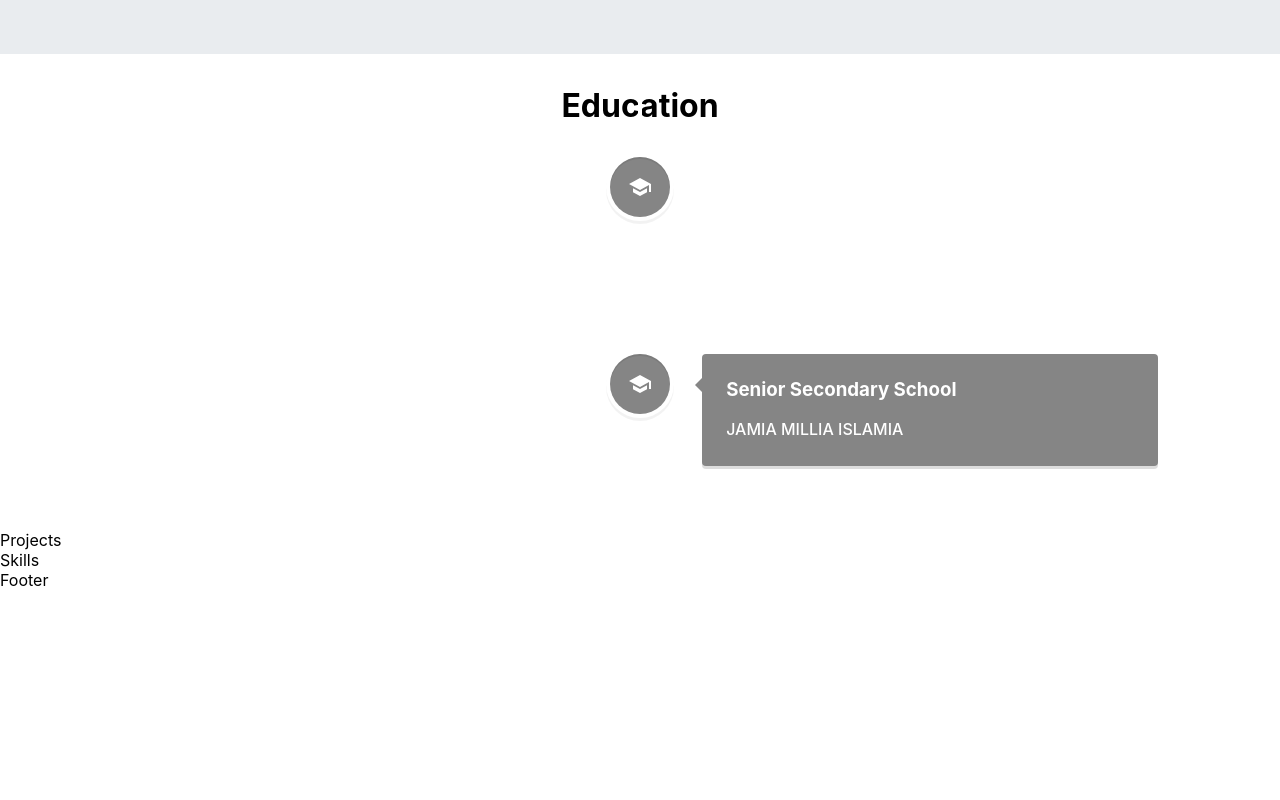
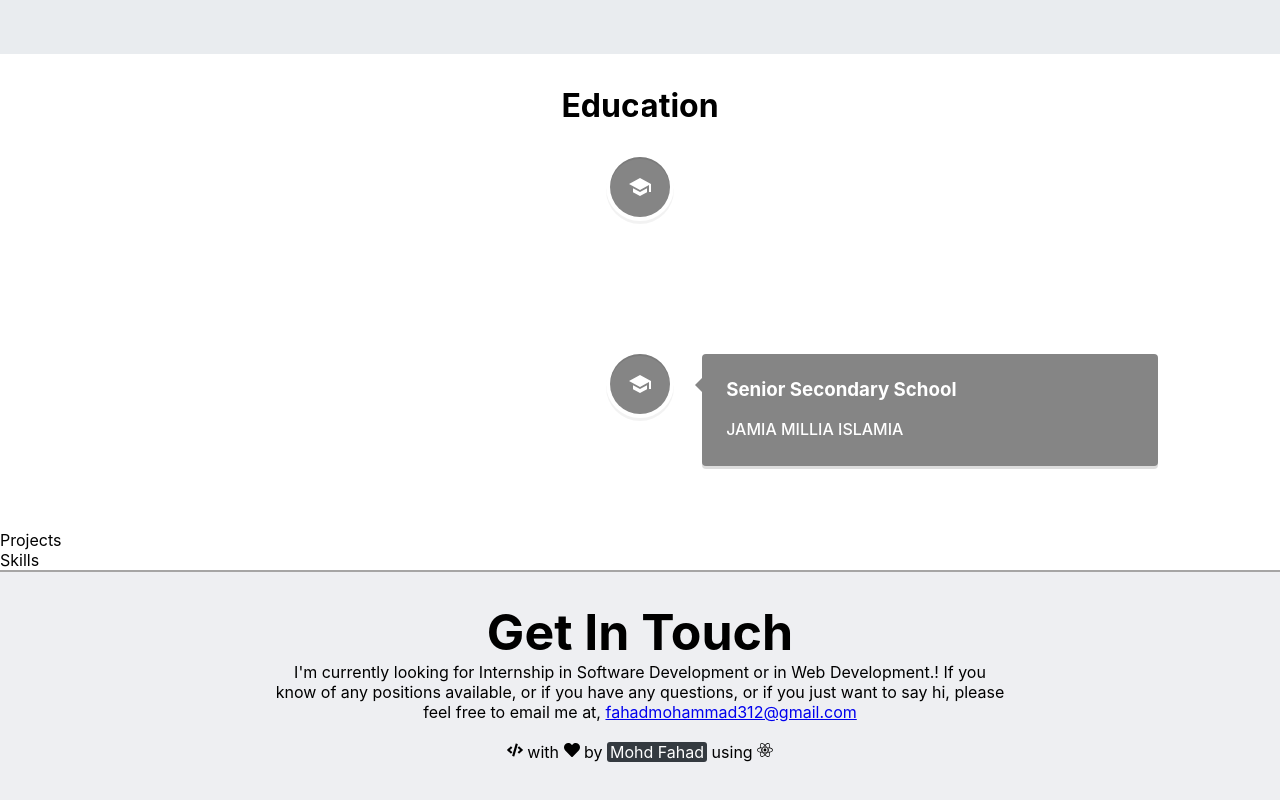
Before and after one commit to MohdFahad1/personal-portfolio, a React (Create React App) app: page / in a window 1280 px wide. Shown: the part 1306-2106 px from the top of the page. Before the commit the page ends 1896 px from the top, so only its background shows below. Built offline with nearby package versions, Linux system fonts and the light colour scheme.

Commit message:
Footer Completed

```diff
--- a/src/components/Footer/Footer.css
+++ b/src/components/Footer/Footer.css
@@ -0,0 +1,27 @@
+.footer {
+    border-top: 2px solid rgb(166, 165, 165);
+    width: 100%;
+    background-color: rgba(234, 236, 239, 0.81);
+    color: #000;
+    padding: 30px;
+    text-align: center;
+  }
+
+  .footer h1 {
+    font-size: 50px;
+  }
+
+  .footer .info {
+    padding: 0 20% 20px 20%;
+  }
+
+  .footer span {
+    color: #fff;
+    background-color: #343a40;
+    padding: 0 3px 0 3px;
+    border-radius: 3px;
+  }
+
+  .footer .thanks {
+    padding-bottom: 20px;
+  }
--- a/src/components/Footer/Footer.js
+++ b/src/components/Footer/Footer.js
@@ -1,9 +1,23 @@
-import React from 'react'
+import React from "react";
+import "./Footer.css";
+import { FaReact, FaHeart, FaCode } from "react-icons/fa";
 
-const Footer = () => {
+export default function Footer() {
   return (
-    <div>Footer</div>
-  )
+    <div className="footer">
+      <h1>Get In Touch</h1>
+      <p className="info">
+        I'm currently looking for Internship in Software Development or in Web
+        Development.! If you know of any positions available, or if you have any
+        questions, or if you just want to say hi, please feel free to email me
+        at,{" "}
+        <a className="E_mail" href="mailto: fahadmohammad312@gmail.com">
+          fahadmohammad312@gmail.com
+        </a>
+      </p>
+      <p className="thanks">
+        <FaCode /> with <FaHeart /> by <span>Mohd Fahad</span> using <FaReact />
+      </p>
+    </div>
+  );
 }
-
-export default Footer
```
